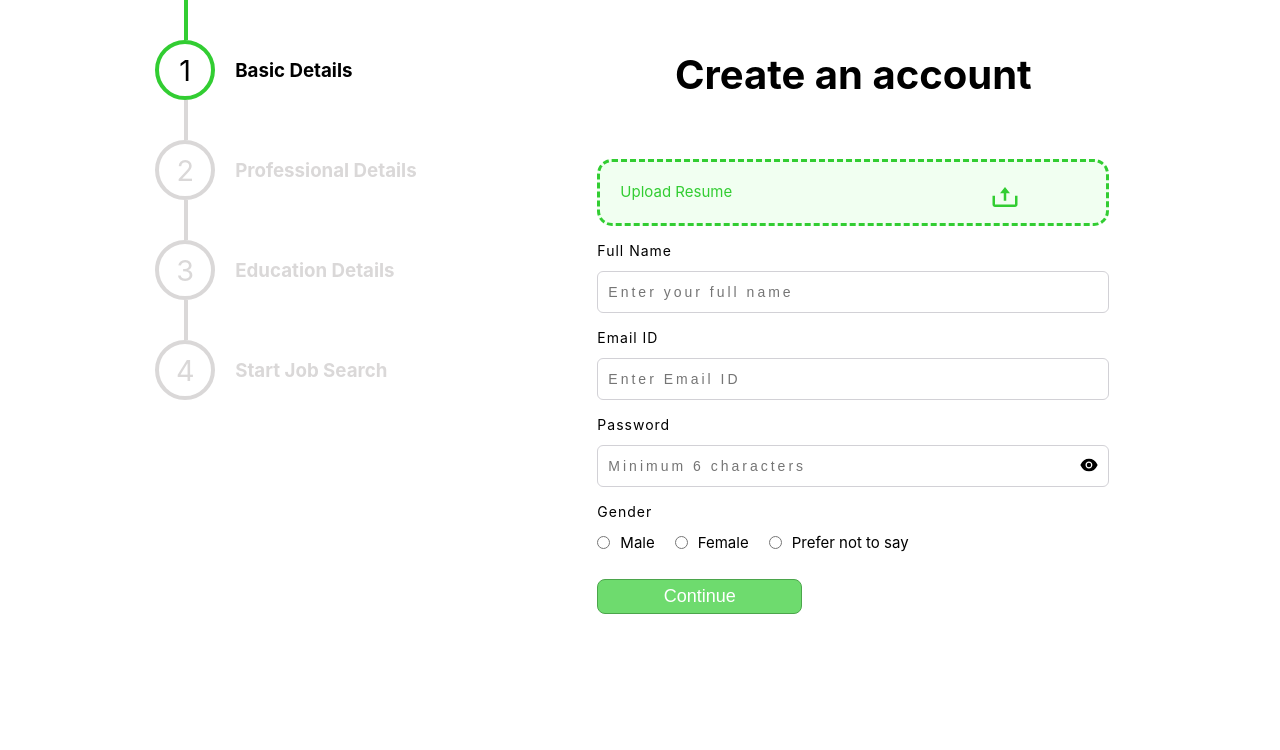
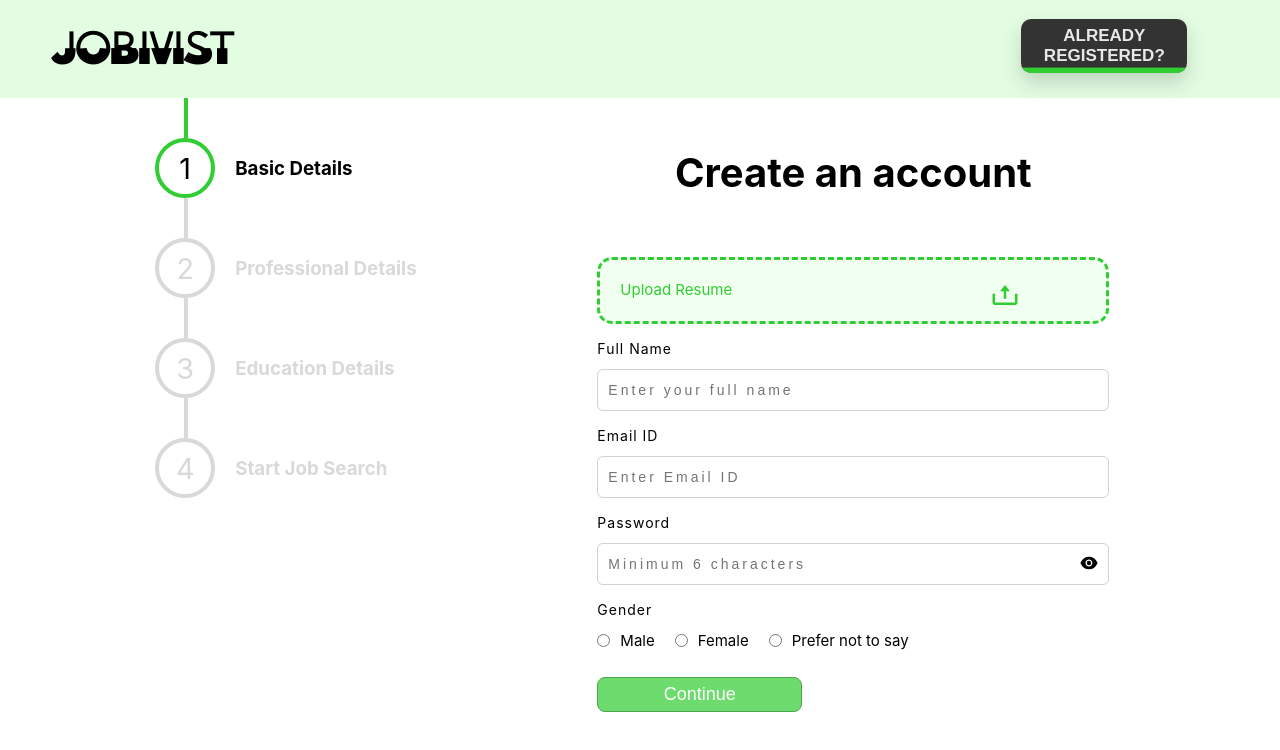
Before and after one commit to ArihantVinayakShukla/Job-Portal, a React (Create React App) app: page /Register in a window 1280 px wide. Shown: the top 750 px of the page. Built offline with nearby package versions, Linux system fonts and the light colour scheme; a web font is replaced by a local one.

Commit message:
navbar2 commit

```diff
--- /dev/null
+++ b/src/Components/RegistrationPage/Navbar2.css
@@ -0,0 +1,80 @@
+.NavSection2{
+ background-color: rgb(227, 253, 227);
+ display:flex;
+ justify-content: space-between;
+ padding: 1.5% 4%;
+ align-items: center;
+
+}
+.gobackdiv{
+    display: flex;
+}
+.goback {
+    position: relative;
+    background-color: transparent;
+    color: #e8e8e8;
+    font-size: 17px;
+    font-weight: 600;
+    border-radius: 10px;
+    width: 80%;
+    height: 90%;
+    border: none;
+    text-transform: uppercase;
+    cursor: pointer;
+    overflow: hidden;
+    box-shadow: 0 10px 20px rgba(51, 51, 51, 0.2);
+    transition: all 0.3s cubic-bezier(0.23, 1, 0.320, 1);
+  }
+
+  .goback::before {
+    content:"go back";
+    display: flex;
+    align-items: center;
+    justify-content: center;
+    width: 100%;
+    height: 100%;
+    pointer-events: none;
+    background: limegreen;
+    transform: translate(0%,90%);
+    z-index: 99;
+    position: relative;
+    transform-origin: bottom;
+    transition: all 0.6s cubic-bezier(0.23, 1, 0.320, 1);
+  }
+
+  .goback::after {
+    content: "already registered?";
+    display: flex;
+    align-items: center;
+    justify-content: center;
+    background-color: #333;
+    width: 100%;
+    height: 100%;
+    pointer-events: none;
+    transform-origin: top;
+    transform: translate(0%,-100%);
+    transition: all 0.6s cubic-bezier(0.23, 1, 0.320, 1);
+  }
+
+  .goback:hover::before {
+    transform: translate(0%,0%);
+  }
+
+  .goback:hover::after {
+    transform: translate(0%,-200%);
+  }
+
+  .goback:focus {
+    outline: none;
+  }
+  @media(max-width:768px){
+    .goback{
+        font-size: 12px;
+        width: 80%;
+        height: 90%;
+
+    }
+    .goback::after{
+        font-size: 12px;
+    }
+  }
--- /dev/null
+++ b/src/Components/RegistrationPage/Navbar2.jsx
@@ -0,0 +1,15 @@
+import React from 'react';
+import "./Navbar2.css";
+import { Link } from 'react-router-dom';
+const Navbar2 = () => {
+  return (
+    <section className="NavSection2">
+    <h3 className='logo'>JOBIVIST</h3>
+    <div className='gobackdiv'>
+  <Link to="/"><button class="goback"></button></Link>
+  </div>
+    </section>
+  )
+}
+
+export default Navbar2;
--- a/src/Components/RegistrationPage/RegistrationPage.jsx
+++ b/src/Components/RegistrationPage/RegistrationPage.jsx
@@ -3,6 +3,7 @@ import "./RegistrationPage.css";
 import SideNumberBar from "./SideNumberBar/SideNumberBar.jsx";
 import RegistrationForms from "./RegistrationForms/RegistrationForms.jsx";
 import Loader from './Loader.jsx';
+import Navbar2 from "./Navbar2";
 
 
 const RegistrationPage = () => {
@@ -36,8 +37,9 @@ const RegistrationPage = () => {
       loader ? <Loader/>
       :
       <>
+                <Navbar2/>
+        <article className="registrationArticle">
 
-        <article className="registrationArticle">
         <SideNumberBar
           click={click}
           professionClick={professionClick}
```
